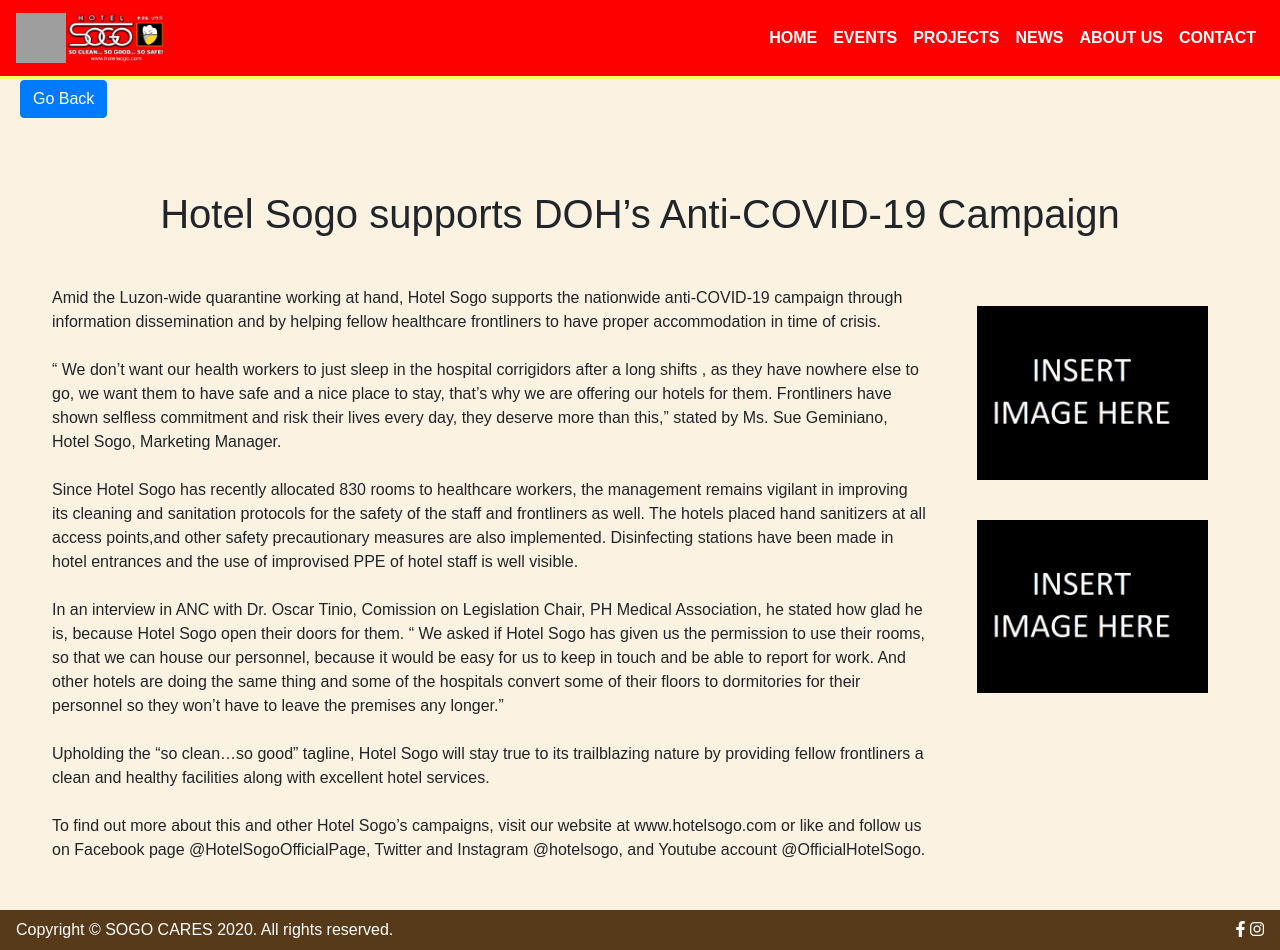
After one commit to glucion05012/SogoCares, a CodeIgniter app: page /SogoCares/news/1 in a window 1280 px wide. The commit adds this page. Run offline with CodeIgniter, Linux system fonts and the light colour scheme; some libraries are stand-ins or nearby versions; grey boxes are pictures that could not be loaded.

Commit message:
added news page

```diff
--- a/application/config/routes.php
+++ b/application/config/routes.php
@@ -8,3 +8,6 @@
 $route['events'] = 'sogocontroller/events';
 $route['aboutus'] = 'sogocontroller/aboutus';
 $route['projects'] = 'sogocontroller/projects';
+$route['contact'] = 'sogocontroller/contact';
+$route['news'] = 'sogocontroller/news';
+$route['news/(:any)'] = 'sogocontroller/news_page/$1';
--- a/application/controllers/Sogocontroller.php
+++ b/application/controllers/Sogocontroller.php
@@ -23,5 +23,26 @@
             $this->load->view('pages/projects');
             $this->load->view('templates/footer');
         }
+
+        public function contact(){
+            $this->load->view('templates/header');
+            $this->load->view('pages/contact');
+            $this->load->view('templates/footer');
+        }
+
+        public function news(){
+            $this->load->view('templates/header');
+            $this->load->view('pages/news');
+            $this->load->view('templates/footer');
+        }
+
+        public function news_page($title){
+
+            $data['title'] = $title;
+
+            $this->load->view('templates/header');
+            $this->load->view('pages/news_page', $data);
+            $this->load->view('templates/footer');
+        }
     }
 ?>
--- /dev/null
+++ b/application/views/pages/contact.php
@@ -0,0 +1,6 @@
+<div class="banner">
+    <img src="./assets/banners/contact_us.jpg" alt="Banner">
+</div>
+<div class="content-wrapper">
+    <h1>this is contact page</h1>
+</div>
--- /dev/null
+++ b/application/views/pages/news_page.php
@@ -0,0 +1,63 @@
+<div class="content-wrapper">
+<?php
+
+if($title == 1){
+    $header = 'Hotel Sogo supports DOH’s Anti-COVID-19 Campaign';
+    $content = 'Amid the Luzon-wide quarantine working at hand, Hotel Sogo supports the nationwide anti-COVID-19 campaign through information dissemination and by helping fellow healthcare frontliners to have proper accommodation in time of crisis.<br><br>
+    “ We don’t want our health workers to just sleep in the hospital corrigidors after a long shifts , as they have nowhere else  to go, we want them to have safe and a nice place to stay, that’s why we are offering our hotels for them. Frontliners have shown selfless commitment and risk their lives every day, they deserve more than this,”  stated by Ms. Sue Geminiano, Hotel Sogo, Marketing Manager. <br><br>
+    Since Hotel Sogo has recently allocated 830 rooms to healthcare workers, the management remains vigilant in improving its cleaning and sanitation protocols for the safety of the staff and frontliners as well.  The hotels placed hand sanitizers at all access points,and other safety precautionary measures are also implemented. Disinfecting stations have been made in hotel entrances and the use of improvised PPE of hotel staff is well visible. <br><br>
+    In an interview in ANC with Dr. Oscar Tinio, Comission on Legislation Chair, PH Medical Association, he stated how glad he is, because Hotel Sogo open their doors for them. “ We asked if Hotel Sogo has given us the permission to use their rooms, so that we can house our personnel, because it would be easy for us to keep in touch and be able to report for work. And other hotels are doing the same thing and some of the  hospitals convert some of their floors to dormitories for their personnel so they won’t have to leave the premises any longer.” <br><br>
+    Upholding the “so clean…so good” tagline, Hotel Sogo will stay true to its trailblazing nature by providing fellow frontliners a clean and healthy facilities along with excellent hotel services.  <br><br>
+    To find out more about this and other Hotel Sogo’s campaigns, visit our website at www.hotelsogo.com or like and follow us on Facebook page @HotelSogoOfficialPage, Twitter and Instagram @hotelsogo, and Youtube account @OfficialHotelSogo.
+    ';
+    $image = '../assets/image_here.png';
+}else if($title == 2){
+    $header = 'Hotel Sogo rolls out approved “New Normal” policies in all branches';
+    $content = 'Hotel Sogo CEO Reynaldo Malaca announced that the company has prepared its new normal policies to be implemented in all of its branches nationwide in lieu of the announcement of General Community Quarantine (GCQ) and Modified Enhance Community Quarantine (ECQ) in some areas of Luzon.<br><br>
+
+    “With the pandemic at hand, we have adapted quickly to the changes. I’m proud to say that the company foresee and swiftly implemented these safety measures for the welfare of our employees and guests especially the frontliners, OFWs, and seafarer repatriates who are currently staying in our hotel. We wanted them to feel secure and comfortable,” Mr. Malaca said. <br><br>
+
+    As part of their “So Clean, So Good, So Safe” campaign under its Sogo So Safe Program, Hotel Sogo showcases its new normal policies via its New Normal Playbook that were sent to different agencies like the Department of Health (DOH), Overseas Workers Welfare Administration (OWWA), and the Department of Tourism (DOT).  <br><br>
+
+    “I would like to acknowledge the support and assistance of the DOH, OWWA, and DOT to make our new normal be fully recognized and to be implemented in our hotels. We are grateful that they have trusted us to be their partner of choice in taking care of the OFWs and frontliners in this time of crisis. Indeed, we are one with the government to create a better life with this new normal,” Mr. Malaca added. <br>
+    To highlight their new normal, Hotel Sogo adapted the use of Ultraviolet (UV) light, which are modified in cash registers, keycard cases, elevator buttons, and its ceiling, room door handles, as well as in food preparation for an enhanced cleaning and disinfection processes. UVC light will be also used to disinfect the room from bedsheets, cabinets, mirrors, tables, and chairs, and even in bathrooms. <br><br>
+    According to studies, the use of UVC lights is highly effective at disinfection as it kills bacteria, germs, and viruses. These UVCs are also less harmful to human skin since they are particularly installed in features like door handles, which are not handled for a long time. <br><br>
+
+    Contactless doors and elevator buttons through the use of key chains, and automatic faucets and urinals will also be part of the new norm to avoid the spread of the virus in commonly touched areas. <br><br>
+
+    Safety measures such as temperature screening, placement of sanitizers in common areas, and social distancing will still be implemented. Employees are required to wear PPE uniforms, face masks, face shields, gloves, and boots when cleaning. And also, guests are also required to wear a face mask upon entering the hotel. <br><br>
+
+    Various medical professionals and LGUs commended Hotel Sogo as they are the first to implement these innovative safety measures in response to the House Bill 6623 “New Normal for the Workplace and Public Spaces Act”. <br><br>
+
+    “Maganda siya at informative. You’re the first in doing these. Good job!,” a representative from the Manila City Mayor’s Office shared. <br><br>
+
+    “Actually, gusto naming i-adapt siya ng lahat ng hotels dito. [Iyon] ang magiging benchmark para sa lahat ng hotels,” a representative from the Mayor’s Office of Quezon City cited. <br><br>
+
+    Hotel Sogo will continue to keep track on the government’s safety protocols and will stay in giving its guests not only a So Clean So Good stay but, also So Safe. <br>
+    To find out more about Hotel Sogo, visit its website at www.hotelsogo.com or like and follow us on Facebook page @HotelSogoOfficialPage, Twitter, and Instagram @hotelsogo, and Youtube account @OfficialHotelSogo.
+    ';
+    $image = '../assets/image_here.png';
+}
+
+
+?>
+
+<a href="<?php echo base_url(); ?>news"><button class="btn btn-primary">Go Back</button></a>
+
+<div class="newsPage">
+    <div class="row">
+        <div class="col-sm-12">
+            <h1><?php echo $header; ?></h1>
+        </div>
+        <div class="col-sm-9">
+            <p><?php echo $content; ?></p>
+        </div>
+        <div class="col-sm-3">
+            <img class="d-block img-fluid" src="<?php echo $image; ?>" alt="See More">
+            <img class="d-block img-fluid" src="<?php echo $image; ?>" alt="See More">
+        </div>
+    </div>
+</div>
+
+
+</div>
--- a/application/views/pages/projects.php
+++ b/application/views/pages/projects.php
@@ -39,7 +39,7 @@
         </div>
         <div class="col-sm-4">
             <button>
-                <img class="d-block img-fluid" src="./assets/image_here.png" alt="See More">
+                <img class="d-block img-fluid" src="./assets/projects/view_more.jpg" alt="See More">
                 <h5>See More</h5>
             </button>
         </div>
--- a/application/views/templates/header.php
+++ b/application/views/templates/header.php
@@ -38,13 +38,13 @@
         <a class="nav-link" href="<?php echo base_url(); ?>projects">PROJECTS</a>
       </li>
       <li class="nav-item">
-        <a class="nav-link" href="#">NEWS</a>
+        <a class="nav-link" href="<?php echo base_url(); ?>news">NEWS</a>
       </li>
       <li class="nav-item">
         <a class="nav-link" href="<?php echo base_url(); ?>aboutus">ABOUT US</a>
       </li>
       <li class="nav-item">
-        <a class="nav-link" href="#">CONTACT</a>
+        <a class="nav-link" href="<?php echo base_url(); ?>contact">CONTACT</a>
       </li>
     </ul>
   </div>
--- a/assets/css/style.css
+++ b/assets/css/style.css
@@ -154,6 +154,17 @@
         transform: scale(1.5);
       }
     /* END PROJECTS */
+
+    /* NEWS */
+    .news{
+        padding-left: 2em !important;
+        padding-right: 2em !important;
+    }
+
+    .news img{
+        margin: auto;
+    }
+    /* END NEWS */
   }
 
 .content-wrapper{
@@ -385,9 +396,40 @@
 }
 /* -------------- END EVENTS -------------- */
 
-/* -------------- PROJECTS -------------- */
+/* -------------- NEWS -------------- */
+.news{
+    padding-left: 5em;
+    padding-right: 5em;
+}
 
-/* -------------- END PROJECTS -------------- */
+.news img{
+    width: 150px;
+}
+
+.brLineNews{
+    border-top:  gray solid 2px;
+    width: 80%;
+    margin: auto;
+    margin-top: 3em;
+    margin-bottom: 3em;
+    opacity: .5;
+}
+/* -------------- END NEWS -------------- */
+
+/* -------------- NEWS_PAGE -------------- */
+.newsPage{
+    padding: 2em;
+}
+
+.newsPage h1{
+    padding: 1em;
+    text-align: center;
+}
+
+.newsPage img{
+    padding: 20px;
+}
+/* -------------- END NEWS_PAGE -------------- */
 
 .footer {
     width: 100%;
```
Also changed, not shown: application/views/pages/aboutus.php (+8 -8 lines), application/views/pages/news.php (added, +35 -0 lines), assets/aboutus/Donation/1.jpg (added), assets/aboutus/Donation/2.jpg (added), assets/aboutus/Donation/3.jpg (added), assets/aboutus/Donation/4.jpg (added), assets/aboutus/PNP_Heroes/1.jpg (added), assets/aboutus/PNP_Heroes/2.jpg (added), assets/aboutus/PNP_Heroes/3.jpg (added), assets/aboutus/PNP_Heroes/4.jpg (added), assets/projects/view_more.jpg (added).
